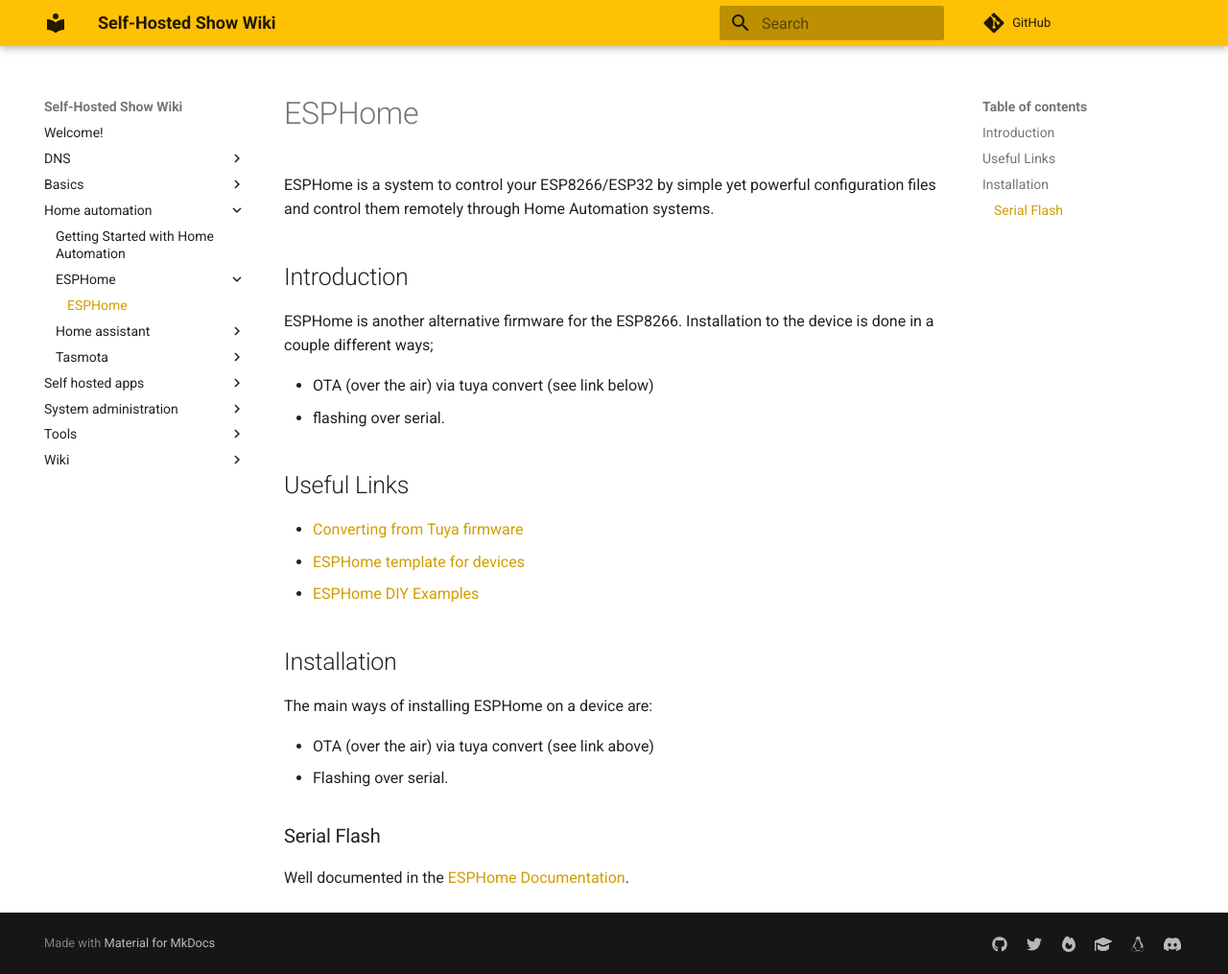
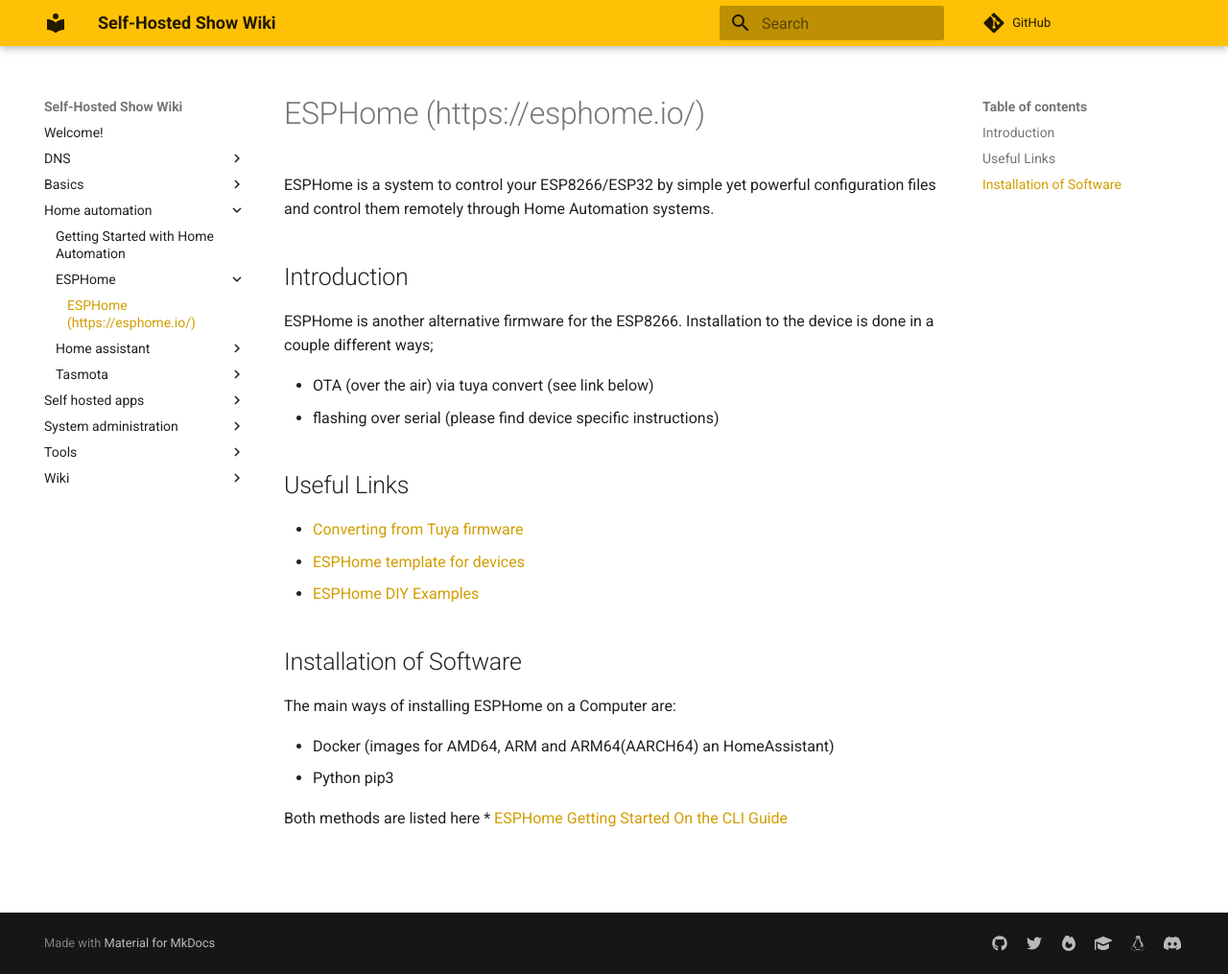
Before and after one commit to selfhostedshow/wiki, an MkDocs documentation site: the page built from docs/home-automation/ESPHome/index.md, in a window 1280 px wide and 1015 px high. Shown: the whole window at 96% size. Built offline with MkDocs 1.6.1 and Material for MkDocs 9.7.7, drawn with Linux system fonts in a browser that asks for light colours; comment, search, counter and statistics services are not loaded.

Commit message:
Update index.md
Added white space (i think)
and changed the repeated section to be install to PC section.

```diff
--- a/docs/home-automation/ESPHome/index.md
+++ b/docs/home-automation/ESPHome/index.md
@@ -1,4 +1,4 @@
-# ESPHome
+# ESPHome (https://esphome.io/)
 
 ESPHome is a system to control your ESP8266/ESP32 by simple yet powerful configuration files and control them remotely through Home Automation systems.
 ## Introduction
@@ -6,7 +6,7 @@ ESPHome is another alternative firmware for the ESP8266.
 Installation to the device is done in a couple different ways;
 
 * OTA (over the air) via tuya convert (see link below)
-* flashing over serial.
+* flashing over serial (please find device specific instructions)
 
 ## Useful Links
 
@@ -14,11 +14,11 @@ Installation to the device is done in a couple different ways;
 * [ESPHome template for devices](https://esphome.io/#cookbook)
 * [ESPHome DIY Examples](https://esphome.io/guides/diy.html)
 
-## Installation
-The main ways of installing ESPHome on a device are:
+## Installation of Software
+The main ways of installing ESPHome on a Computer are:
 
-* OTA (over the air) via tuya convert (see link above)
-* Flashing over serial.
+* Docker (images for AMD64, ARM and ARM64(AARCH64) an HomeAssistant)
+* Python pip3
 
-### Serial Flash
-Well documented in the [ESPHome Documentation](https://esphome.io/guides/getting_started_command_line.html).
+Both methods are listed here
+* [ESPHome Getting Started On the CLI Guide](https://esphome.io/guides/getting_started_command_line.html)
```
